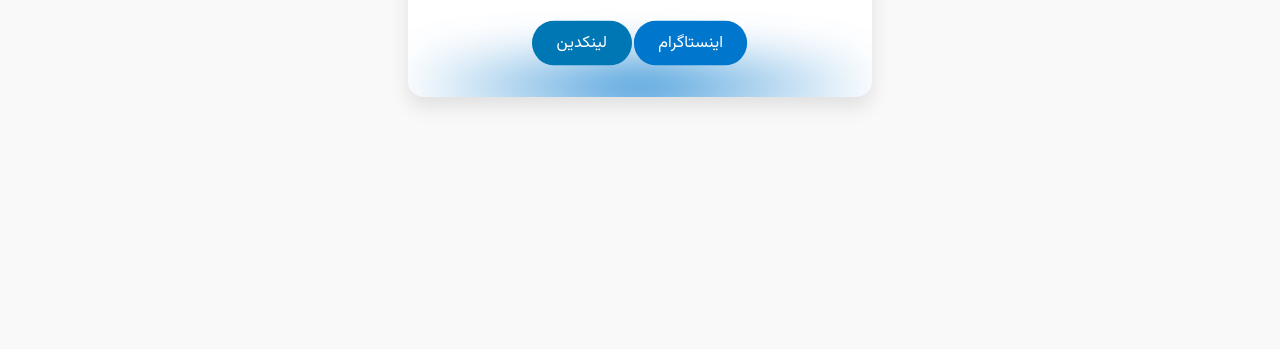
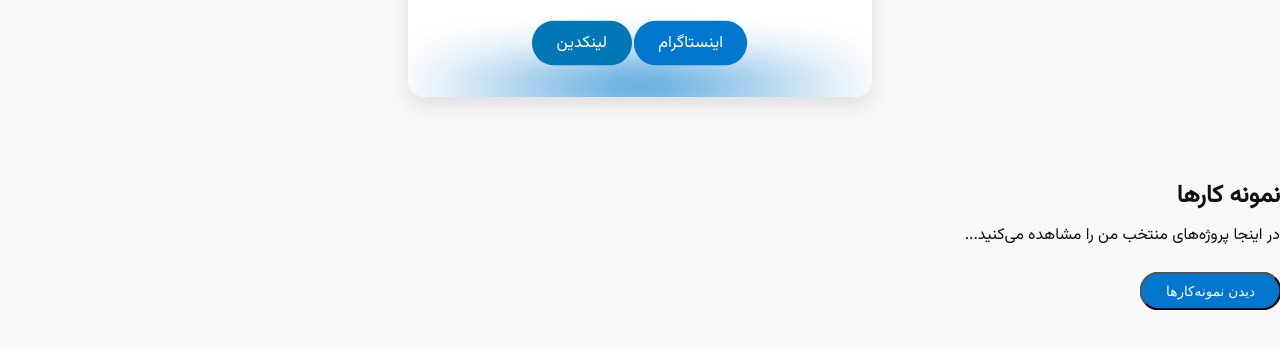
Before and after one commit to aydinkhavandi1/Solmaz.goldoust, a plain HTML site: page index.html in a window 1280 px wide. Shown: the part 403-752 px from the top of the page. Drawn offline with Linux system fonts and the light colour scheme.

Commit message:
Update index.html

```diff
--- a/index.html
+++ b/index.html
@@ -21,6 +21,12 @@
     <a id="instagram" href="https://www.instagram.com/solmaz.goldoust?igsh=bDJpYzFldWg2dHBk" target="_blank" class="btn">اینستاگرام</a>
     <a id="linkedin" href="https://ir.linkedin.com/in/solmaz-goldoust-2884011bb?utm_source=share&utm_medium=member_mweb&utm_campaign=share_via&utm_content=profile" target="_blank" class="btn linkedin">لینکدین</a>
   </main>
+  <section id="portfolio">
+  <h2>نمونه کارها</h2>
+  <p>در اینجا پروژه‌های منتخب من را مشاهده می‌کنید...</p>
+  <!-- بعداً می‌تونی کارت نمونه‌کار بذاری اینجا -->
+</section>
+<button class="btn scroll-btn" onclick="scrollToPortfolio()">دیدن نمونه‌کارها</button>
 
   <script src="script.js"></script>
 </body>
```
